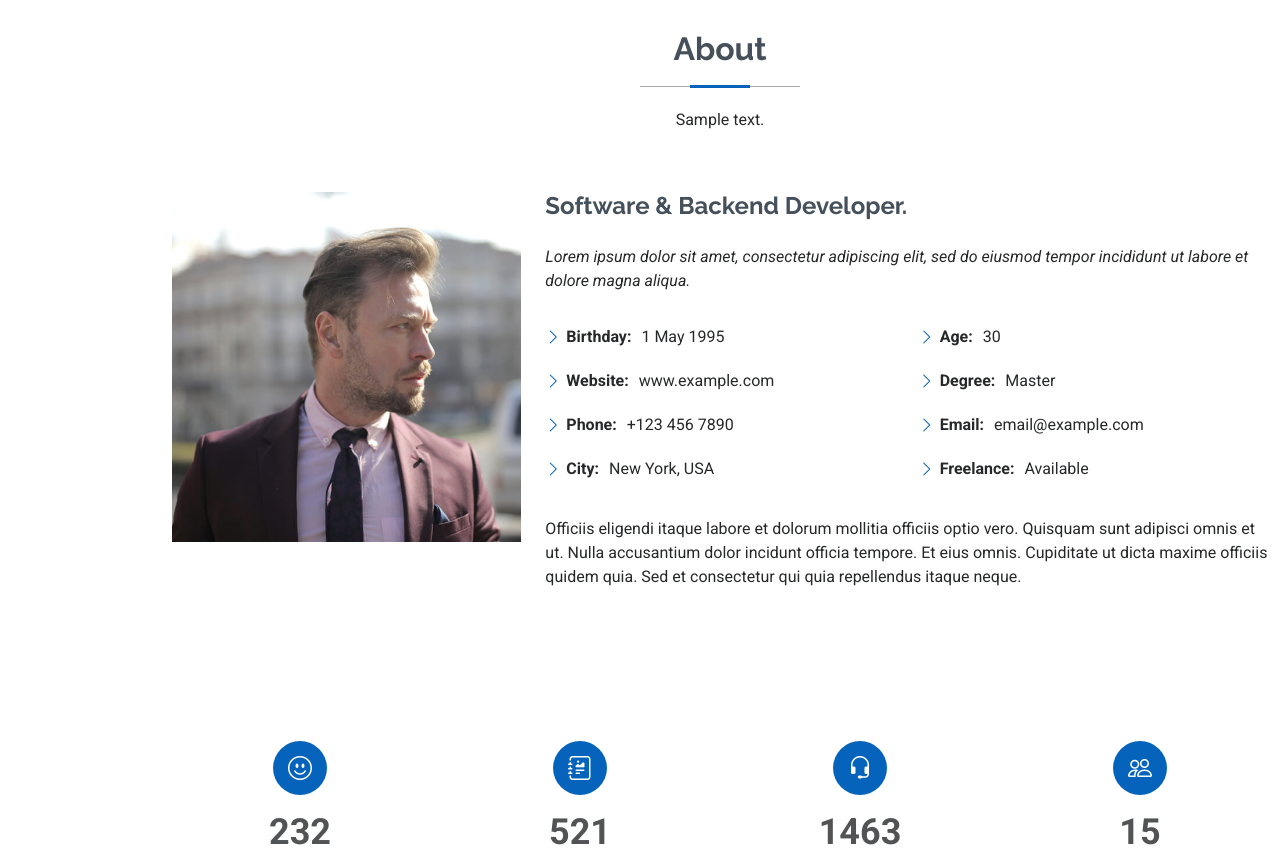
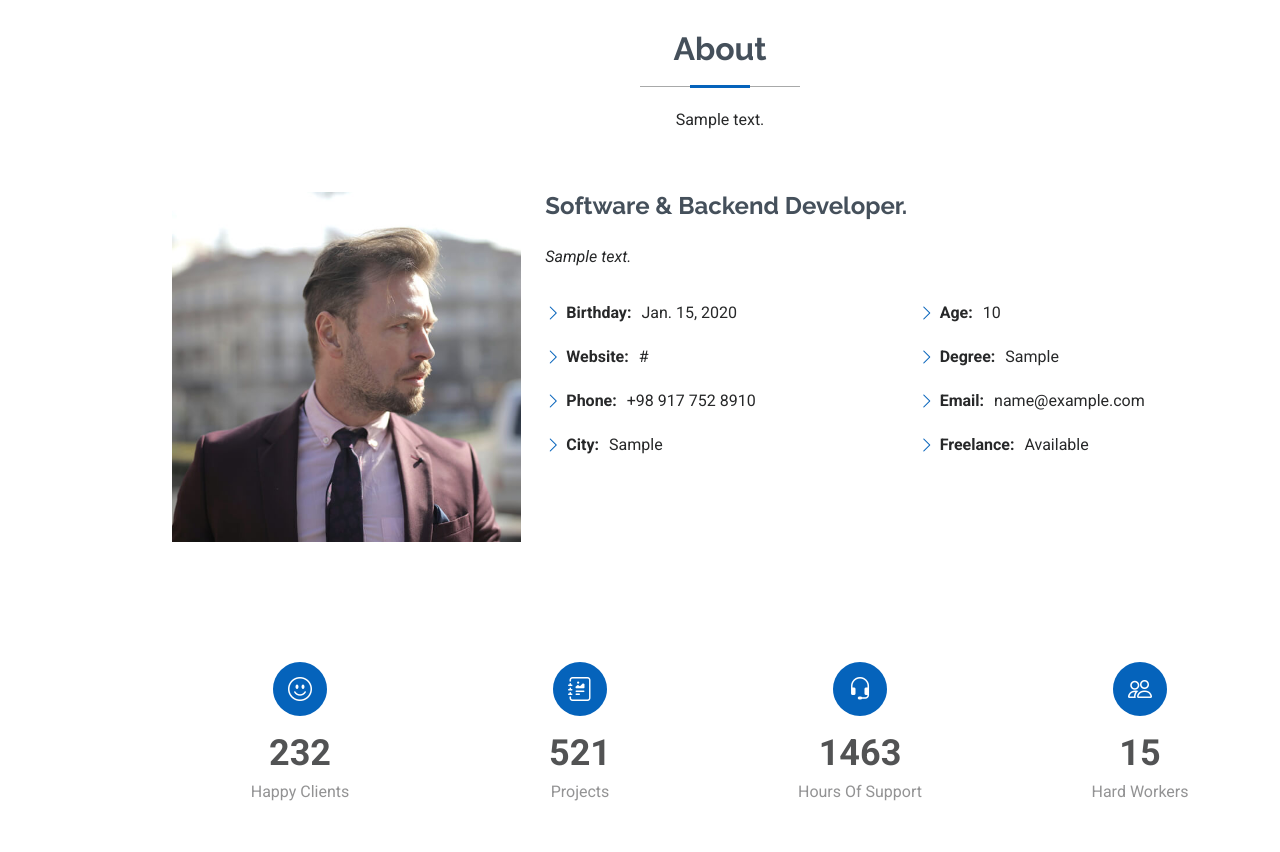
Before and after one commit to H03ein99/My-Resume, a Django app: page / in a window 1280 px wide. Shown: the part 830-1682 px from the top of the page. Run offline with Django 5.2, Linux system fonts and the light colour scheme; tables that the repository leaves empty hold one stand-in row (values such as "Sample post"); some libraries are stand-ins or nearby versions.

Commit message:
modify template
personalizing template by exchanging defaults with my own profile model

```diff
--- a/myresume/resume/views.py
+++ b/myresume/resume/views.py
@@ -14,6 +14,6 @@ def index(request):
         'projects' : projects,
         'about' : about,
         'languages' : languages,
-        'peofile': profile
+        'profile': profile
     }
     return render(request, 'index.html', context)
--- a/myresume/templates/index.html
+++ b/myresume/templates/index.html
@@ -86,7 +86,7 @@
       <!-- Section Title -->
       <div class="container section-title" data-aos="fade-up">
         <h2>About</h2>
-        <p>{{about.bio_text}}</p>
+        <p>{{profile.about}}</p>
       </div><!-- End Section Title -->
 
       <div class="container" data-aos="fade-up" data-aos-delay="100">
@@ -98,31 +98,27 @@
           <div class="col-lg-8 content">
             <h2>Software &amp; Backend Developer.</h2>
             <p class="fst-italic py-3">
-              Lorem ipsum dolor sit amet, consectetur adipiscing elit, sed do eiusmod tempor incididunt ut labore et dolore
-              magna aliqua.
+              {{about.bio_text}}
             </p>
             <div class="row">
               <div class="col-lg-6">
                 <ul>
-                  <li><i class="bi bi-chevron-right"></i> <strong>Birthday:</strong> <span>1 May 1995</span></li>
-                  <li><i class="bi bi-chevron-right"></i> <strong>Website:</strong> <span>www.example.com</span></li>
-                  <li><i class="bi bi-chevron-right"></i> <strong>Phone:</strong> <span>+123 456 7890</span></li>
-                  <li><i class="bi bi-chevron-right"></i> <strong>City:</strong> <span>New York, USA</span></li>
+                  <li><i class="bi bi-chevron-right"></i> <strong>Birthday:</strong> <span>{{profile.birthday}}</span></li>
+                  <li><i class="bi bi-chevron-right"></i> <strong>Website:</strong> <span>{{profile.website}}</span></li>
+                  <li><i class="bi bi-chevron-right"></i> <strong>Phone:</strong> <span>+98 917 752 8910</span></li>
+                  <li><i class="bi bi-chevron-right"></i> <strong>City:</strong> <span>{{profile.city}}</span></li>
                 </ul>
               </div>
               <div class="col-lg-6">
                 <ul>
-                  <li><i class="bi bi-chevron-right"></i> <strong>Age:</strong> <span>30</span></li>
-                  <li><i class="bi bi-chevron-right"></i> <strong>Degree:</strong> <span>Master</span></li>
-                  <li><i class="bi bi-chevron-right"></i> <strong>Email:</strong> <span>email@example.com</span></li>
+                  <li><i class="bi bi-chevron-right"></i> <strong>Age:</strong> <span>{{profile.age}}</span></li>
+                  <li><i class="bi bi-chevron-right"></i> <strong>Degree:</strong> <span>{{profile.degree}}</span></li>
+                  <li><i class="bi bi-chevron-right"></i> <strong>Email:</strong> <span>{{profile.email}}</span></li>
                   <li><i class="bi bi-chevron-right"></i> <strong>Freelance:</strong> <span>Available</span></li>
                 </ul>
               </div>
             </div>
-            <p class="py-3">
-              Officiis eligendi itaque labore et dolorum mollitia officiis optio vero. Quisquam sunt adipisci omnis et ut. Nulla accusantium dolor incidunt officia tempore. Et eius omnis.
-              Cupiditate ut dicta maxime officiis quidem quia. Sed et consectetur qui quia repellendus itaque neque.
-            </p>
+
           </div>
         </div>
 
```
